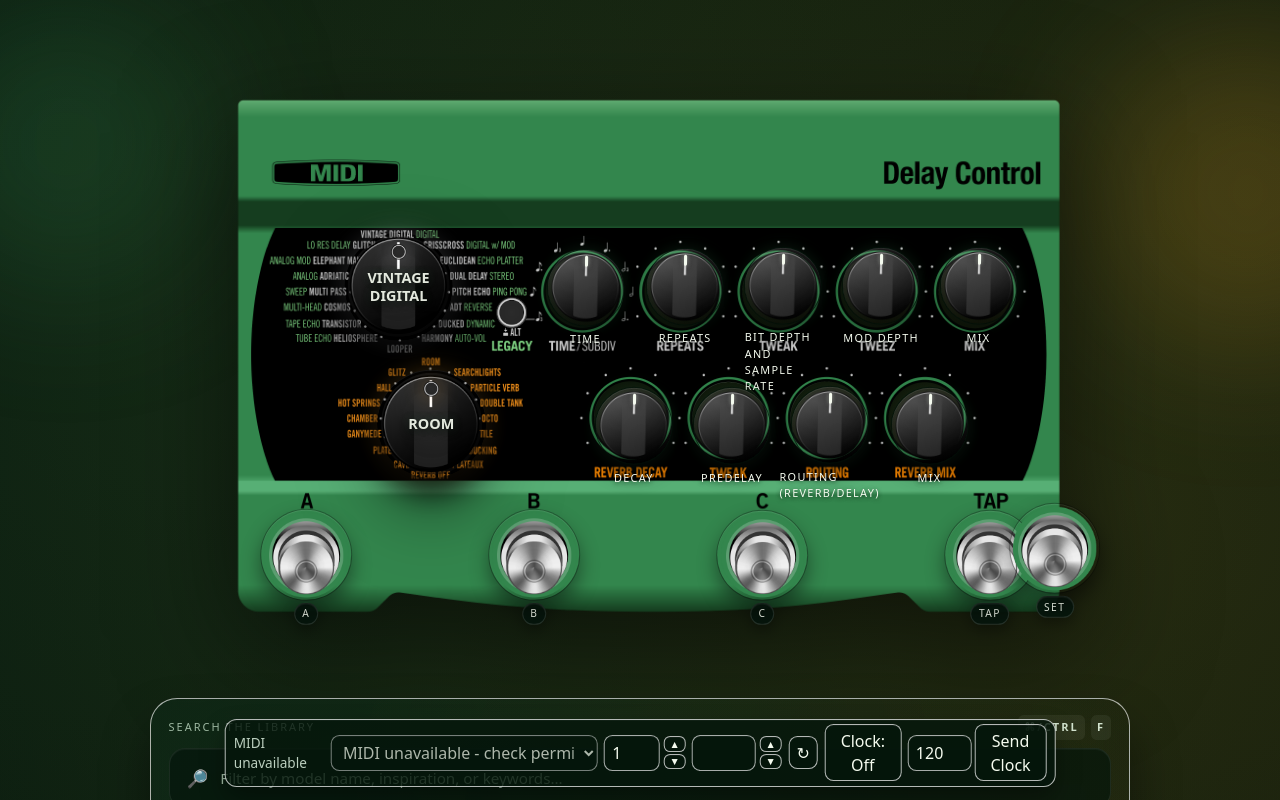
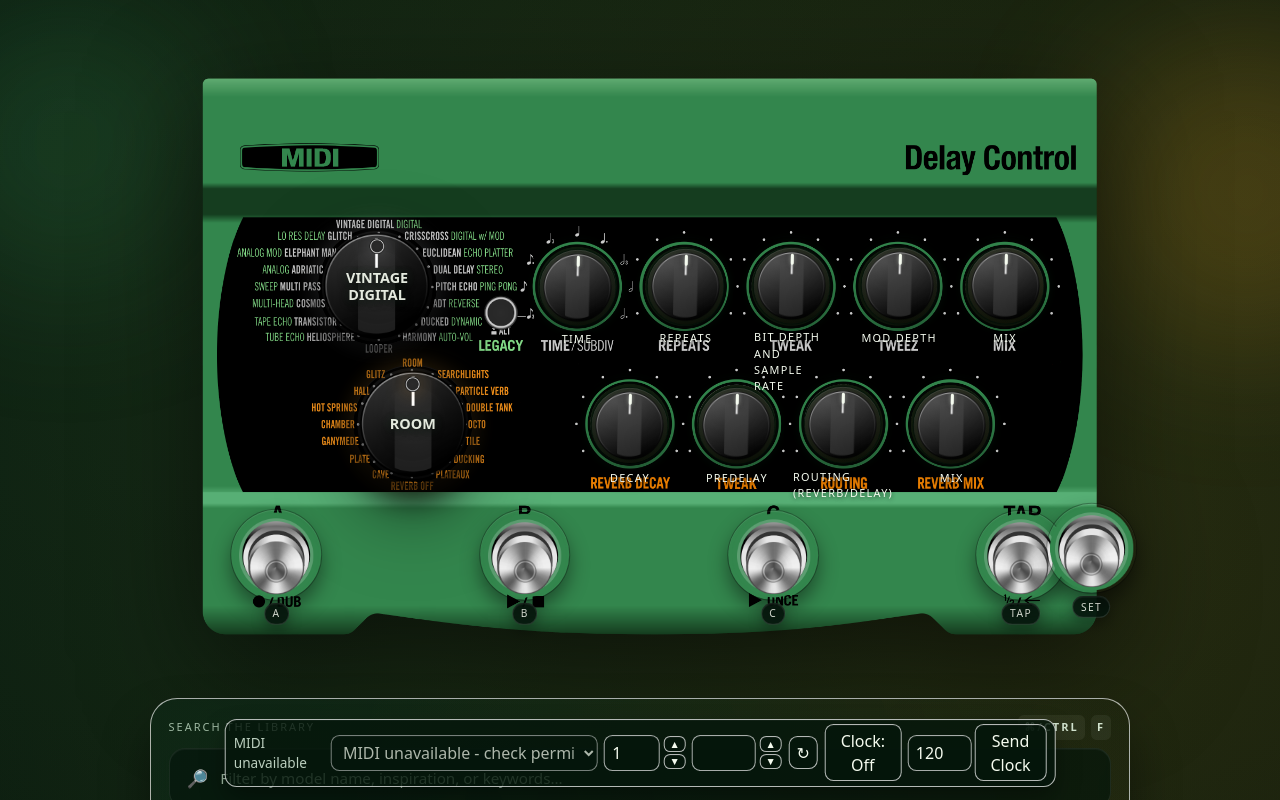
Before and after one commit to salmanj1/MacDLmkII, a React (Vite) app: page / in a window 1280 px wide. Shown: the top 800 px of the page. Built offline with nearby package versions, Linux system fonts and the light colour scheme.

Commit message:
fix: adjust knob dimensions for improved scaling and update pedal shell width for better layout

```diff
--- a/src/components/molecules/Knob/Knob.module.less
+++ b/src/components/molecules/Knob/Knob.module.less
@@ -100,7 +100,7 @@
   position: absolute;
   left: 50%;
   top: 50%;
-  width: clamp(6rem, 15vw, 6.8rem);
+  width: clamp(6.6rem, 16vw, 7.4rem);
   aspect-ratio: 1 / 1;
   transform: translate(-50%, -50%) rotate(var(--knob-angle, 0deg));
   border-radius: 9999px;
--- a/src/components/organisms/Pedal/Pedal.module.less
+++ b/src/components/organisms/Pedal/Pedal.module.less
@@ -2,7 +2,7 @@
 
 .shell {
   position: relative;
-  width: min(900px, 100%);
+  width: min(980px, 100%);
   aspect-ratio: 1260 / 805;
   margin: 0 auto;
   filter: drop-shadow(0 32px 58px fade(#000, 55%));
@@ -42,8 +42,8 @@
   left: 0;
   top: 0;
   transform: translate(-50%, -50%);
-  width: clamp(28px, 2.8vw, 36px);
-  height: clamp(28px, 2.8vw, 36px);
+  width: clamp(32px, 3vw, 46px);
+  height: clamp(32px, 3vw, 46px);
   aspect-ratio: 1 / 1;
   background: center / contain no-repeat url('/assets/dl4ii/DL4 MkII Alt White.png');
   border: none;
```
